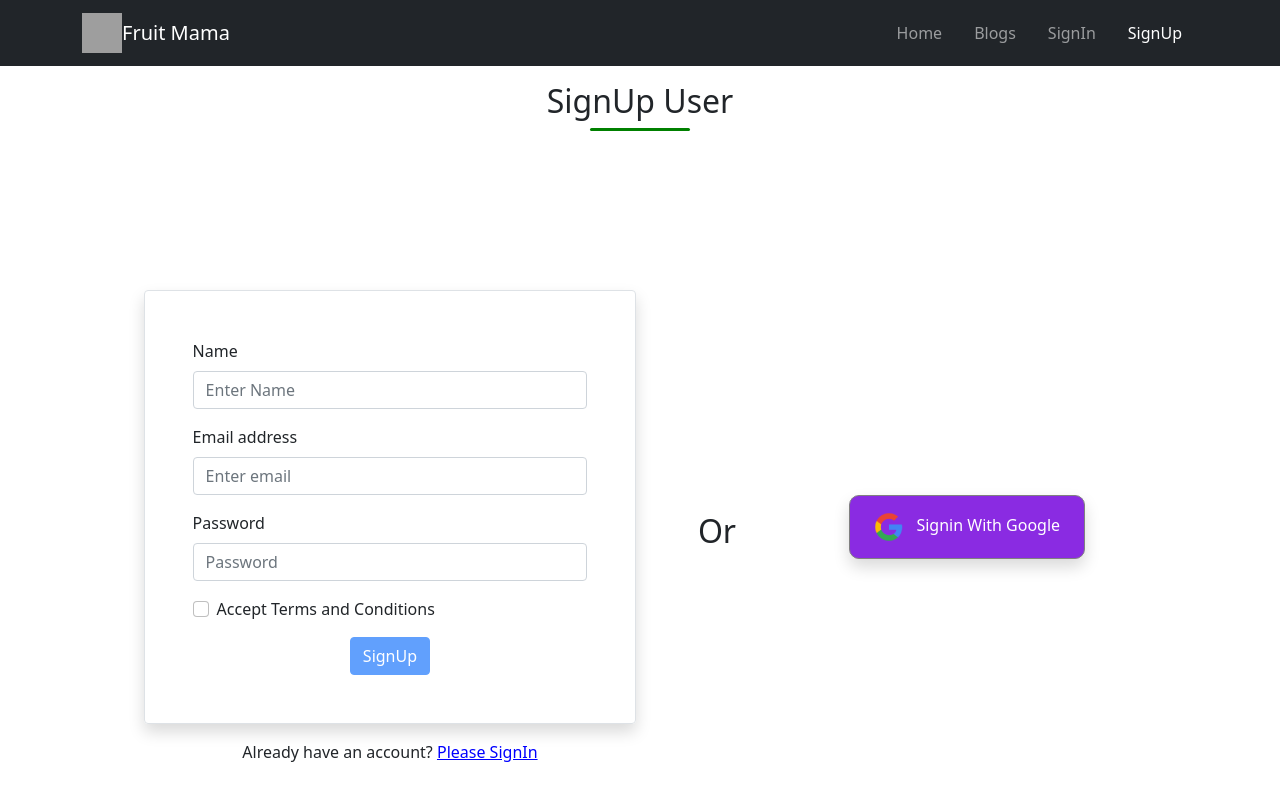
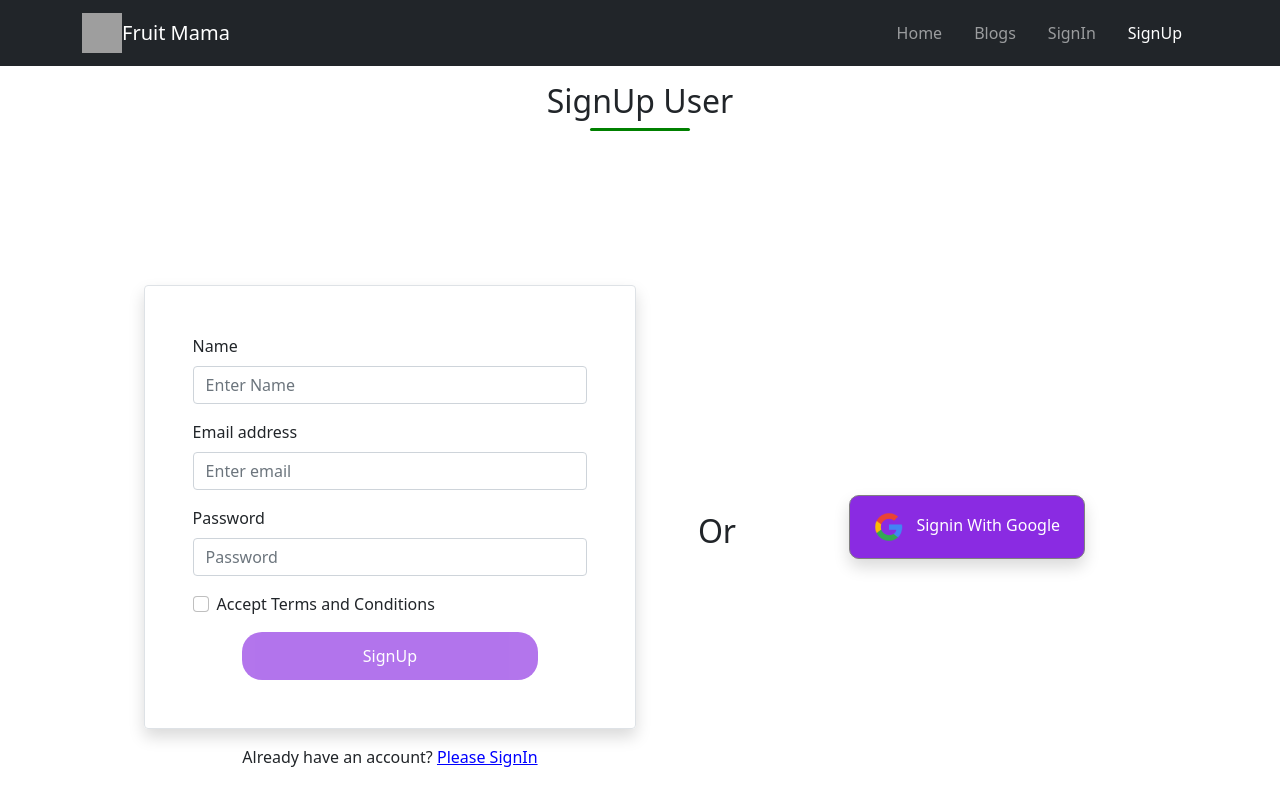
Before and after one commit to tusharpramanikbd/fruit-mama-client, a React (Create React App) app: page /signup in a window 1280 px wide. Shown: the top 800 px of the page. Built offline with nearby package versions, Linux system fonts and the light colour scheme; no server answers; grey boxes are pictures that could not be loaded.

Commit message:
signin error redirect to homepage solved

```diff
--- a/src/pages/AddInventoryItem/AddInventoryItem.js
+++ b/src/pages/AddInventoryItem/AddInventoryItem.js
@@ -1,5 +1,5 @@
 import React from 'react'
-import { Button, Form } from 'react-bootstrap'
+import { Form } from 'react-bootstrap'
 import { useForm } from 'react-hook-form'
 import TitleUnderline from '../../components/TitleUnderline/TitleUnderline'
 import './AddInventoryItem.css'
@@ -103,9 +103,9 @@ const AddInventoryItem = () => {
             />
           </Form.Group>
           <div className='text-center'>
-            <Button variant='primary' type='submit'>
+            <button className='inventory-btn' type='submit'>
               Add Item
-            </Button>
+            </button>
           </div>
         </Form>
       </div>
--- a/src/pages/Login/ResetPassword/ResetPassword.js
+++ b/src/pages/Login/ResetPassword/ResetPassword.js
@@ -1,5 +1,5 @@
 import React from 'react'
-import { Button, Form } from 'react-bootstrap'
+import { Form } from 'react-bootstrap'
 import TitleUnderline from '../../../components/TitleUnderline/TitleUnderline'
 import { useSendPasswordResetEmail } from 'react-firebase-hooks/auth'
 import auth from '../../../firebase.init'
@@ -49,9 +49,9 @@ const ResetPassword = () => {
               />
             </Form.Group>
             {errorElement}
-            <Button variant='primary' type='submit'>
+            <button className='inventory-btn' type='submit'>
               Reset Password
-            </Button>
+            </button>
           </Form>
           <ToastContainer />
         </div>
--- a/src/pages/Login/SignIn/SignIn.js
+++ b/src/pages/Login/SignIn/SignIn.js
@@ -1,5 +1,5 @@
 import React from 'react'
-import { Button, Form } from 'react-bootstrap'
+import { Form } from 'react-bootstrap'
 import { useSignInWithEmailAndPassword } from 'react-firebase-hooks/auth'
 import { useLocation, useNavigate } from 'react-router-dom'
 import TitleUnderline from '../../../components/TitleUnderline/TitleUnderline'
@@ -19,25 +19,12 @@ const SignIn = () => {
   const from = location.state?.from?.pathname || '/'
   let errorElement
 
-  const handleLogin = async (event) => {
+  const handleLogin = (event) => {
     event.preventDefault()
     const email = event.target.email.value
     const password = event.target.password.value
 
-    await signInWithEmailAndPassword(email, password)
-    const response = await fetch(
-      'https://young-citadel-59712.herokuapp.com/signin',
-      {
-        method: 'POST',
-        headers: {
-          'content-type': 'application/json',
-        },
-        body: JSON.stringify({ email }),
-      }
-    )
-    const data = await response.json()
-    localStorage.setItem('accessToken', data.accessToken)
-    navigate(from, { replace: true })
+    signInWithEmailAndPassword(email, password)
   }
 
   const navigateToSignup = () => {
@@ -54,6 +41,26 @@ const SignIn = () => {
 
   if (error) {
     errorElement = <p className='text-danger'>Error: {error.message}</p>
+  }
+
+  if (user) {
+    const getJWT = async () => {
+      const email = user.user.email
+      const response = await fetch(
+        'https://young-citadel-59712.herokuapp.com/signin',
+        {
+          method: 'POST',
+          headers: {
+            'content-type': 'application/json',
+          },
+          body: JSON.stringify({ email }),
+        }
+      )
+      const data = await response.json()
+      localStorage.setItem('accessToken', data.accessToken)
+      navigate(from, { replace: true })
+    }
+    getJWT()
   }
 
   return (
@@ -89,9 +96,9 @@ const SignIn = () => {
               />
             </Form.Group>
             {errorElement}
-            <Button variant='primary' type='submit'>
+            <button className='inventory-btn' type='submit'>
               SignIn
-            </Button>
+            </button>
           </Form>
           <p className='signup-toggle'>
             Don't have an account?{' '}
--- a/src/pages/Login/SignUp/SignUp.css
+++ b/src/pages/Login/SignUp/SignUp.css
@@ -13,6 +13,16 @@
   cursor: pointer;
 }
 
+.inventory-btn-signup {
+  border: none !important;
+  padding: 0.75rem 0 !important;
+  border-radius: 20px !important;
+  background-color: blueviolet !important;
+  color: white;
+  width: 75%;
+  margin: 0 auto;
+}
+
 @media screen and (min-width: 992px) {
   .signup-form {
     width: 80%;
--- a/src/pages/Login/SignUp/SignUp.js
+++ b/src/pages/Login/SignUp/SignUp.js
@@ -109,7 +109,11 @@ const SignUp = () => {
               />
             </Form.Group>
             {errorElement}
-            <Button disabled={!agree} variant='primary' type='submit'>
+            <Button
+              disabled={!agree}
+              className='inventory-btn-signup'
+              type='submit'
+            >
               SignUp
             </Button>
           </Form>
```
